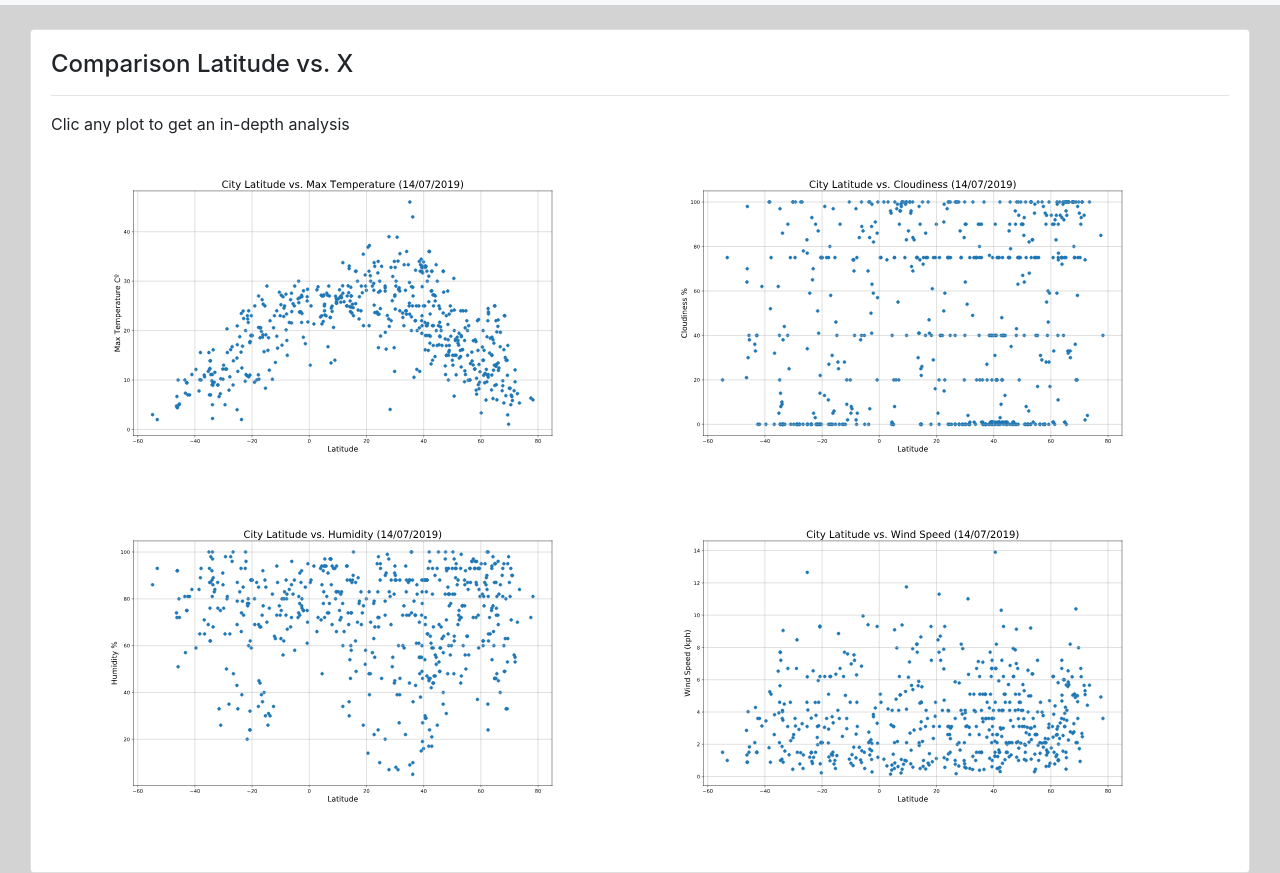
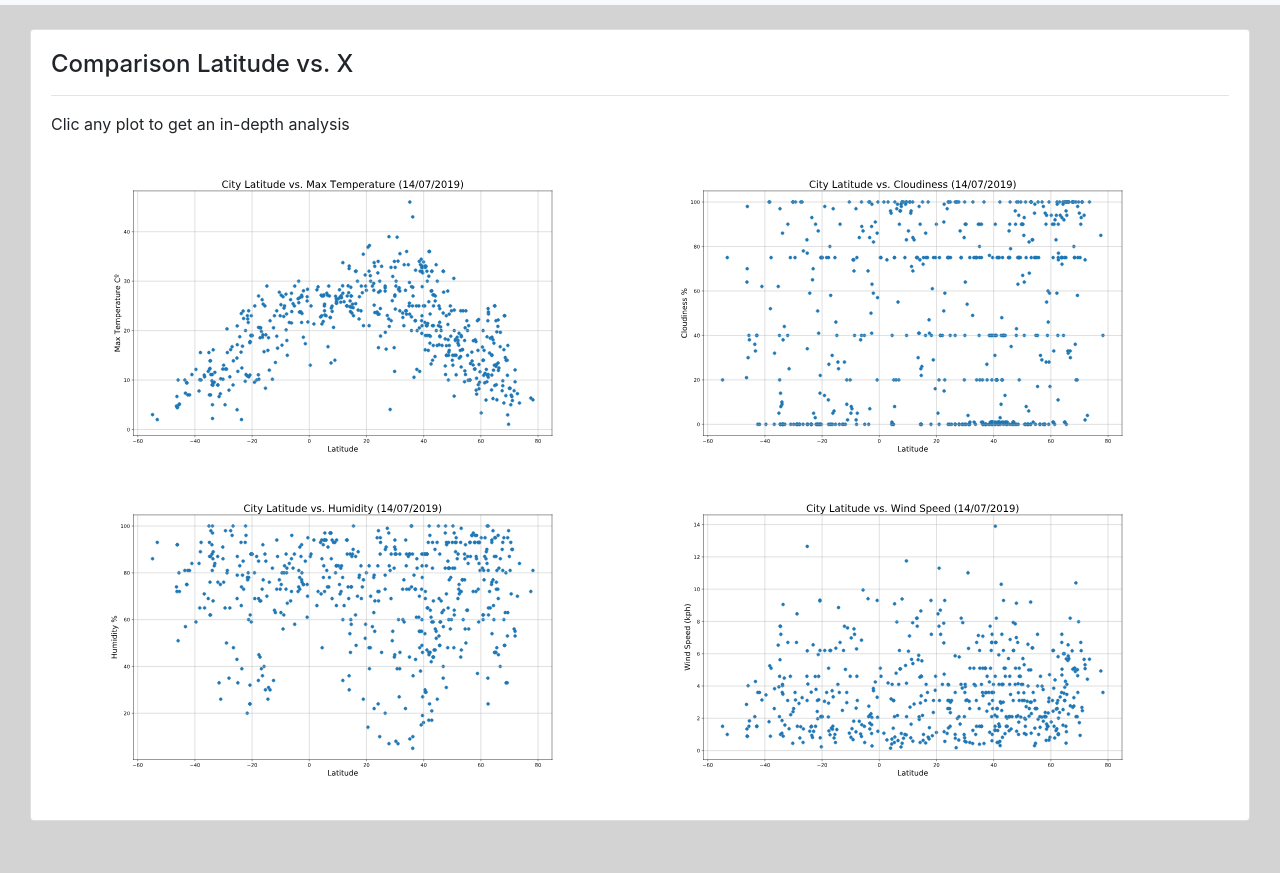
Before and after one commit to JanCastillo/Weather_Project.github.io, a plain HTML site: page comparison.html in a window 1280 px wide. Shown: the part 51-924 px from the top of the page. After the commit the page ends 872 px from the top, so only its background shows below. Drawn offline with nearby package versions, Linux system fonts and the light colour scheme.

Commit message:
resetting row height

```diff
--- a/comparison.html
+++ b/comparison.html
@@ -44,11 +44,11 @@
                 <hr>
                 <p>Clic any plot to get an in-depth analysis</p>
                     <div class="container" style="margin-left:0px;margin-right:0px">
-                        <div class="row" style="height:350px">
+                        <div class="row">
                             <div class="col-sm-6"><div class="wrapper"><img src="latvstemp.svg" style="width:100%;height:100%;"></div></div>
                             <div class="col-sm-6"><div class="wrapper"><img src="latvscloud.svg" style="width:100%;height:100%;"></div></div>
                         </div>
-                        <div class="row" style="height:350px">
+                        <div class="row">
                             <div class="col-sm-6"><div class="wrapper"><img src="latvshum.svg" style="width:100%;height:100%;"></div></div>
                             <div class="col-sm-6"><div class="wrapper"><img src="latvswind.svg" style="width:100%;height:100%;"></div></div>
                         </div>
```
